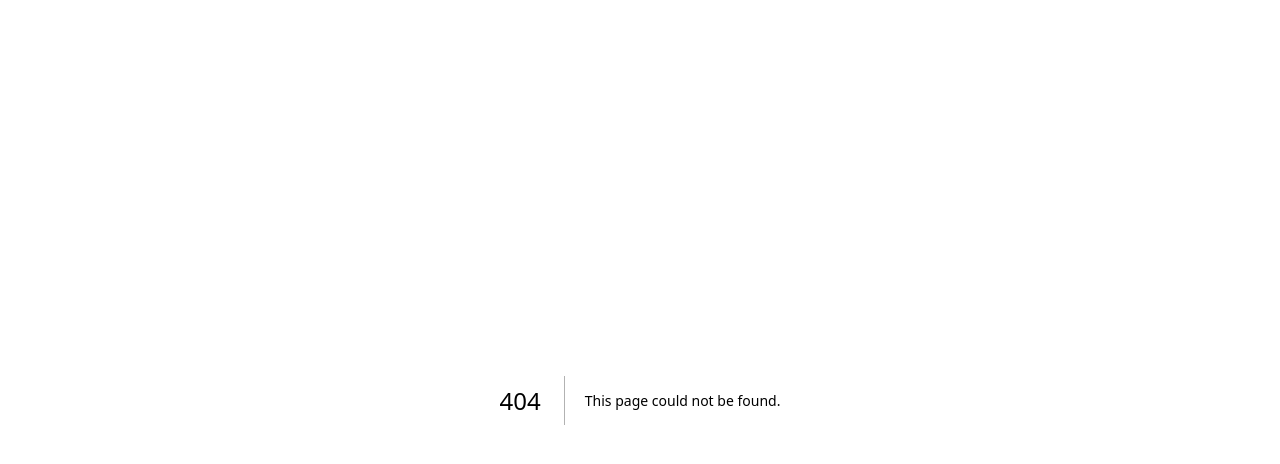
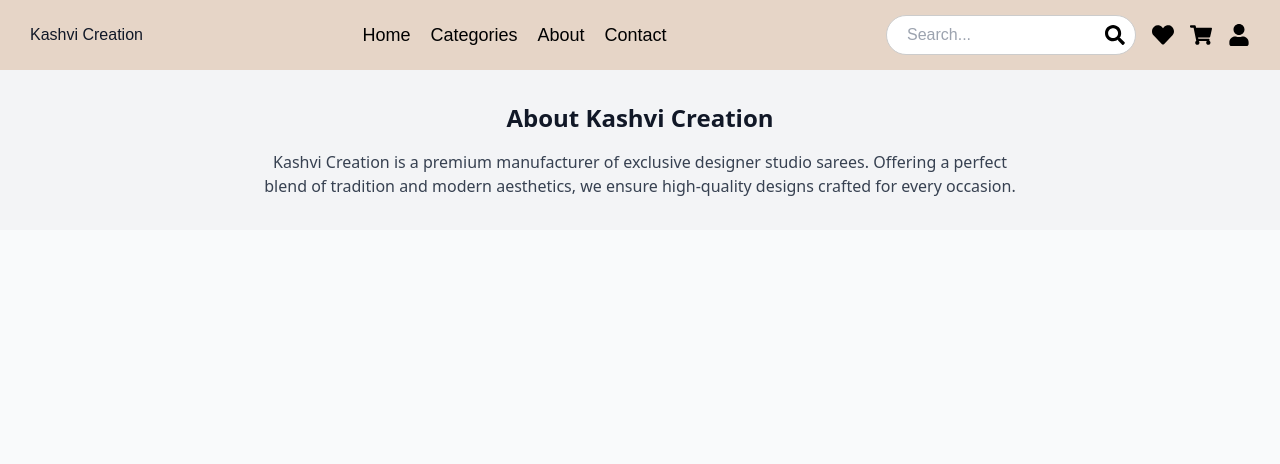
Before and after one commit to Abhishek-2532/GWOC-Project, a Next.js app in the folder kashvi-creation/: page /Pages/about in a window 1280 px wide. Before the commit this address had no page. Shown: the top 464 px of the page. Built offline with nearby package versions, Linux system fonts and the light colour scheme.

Commit message:
create styles and pages

```diff
--- a/kashvi-creation/src/app/Pages/About.js
+++ b/kashvi-creation/src/app/Pages/about/page.js
@@ -1,5 +1,5 @@
-import Navbar from "../components/Navbar";
-import About from "../components/About";
+import Navbar from "../../components/Navbar";
+import About from "../../components/About";
 
 export default function AboutPage() {
   return (
--- a/kashvi-creation/src/app/Pages/Categories.js
+++ b/kashvi-creation/src/app/Pages/categories/page.js
@@ -1,5 +1,5 @@
-import Navbar from "../components/Navbar";
-import Categories from "../components/Categories";
+import Navbar from "../../components/Navbar";
+import Categories from "../../components/Categories";
 
 export default function CategoriesPage() {
   return (
--- a/kashvi-creation/src/app/Pages/Contact.js
+++ b/kashvi-creation/src/app/Pages/contact/page.js
@@ -1,5 +1,5 @@
-import Navbar from "../components/Navbar";
-import Contact from "../components/Contact";
+import Navbar from "../../components/Navbar";
+import Contact from "../../components/Contact";
 
 export default function ContactPage() {
   return (
--- a/kashvi-creation/src/app/components/About.js
+++ b/kashvi-creation/src/app/components/About.js
@@ -1,3 +1,4 @@
+
 const About = () => {
     return (
       <section className="bg-gray-100 py-8 px-4">
--- a/kashvi-creation/src/app/components/Categories.js
+++ b/kashvi-creation/src/app/components/Categories.js
@@ -1,14 +1,29 @@
-const Categories = () => {
-    return (
-      <section className="py-8 px-4">
-        <h2 className="text-2xl font-bold text-center mb-4">Our Categories</h2>
-        <ul className="text-center">
-          <li className="text-lg text-gray-600">Designer Sarees</li>
-          <li className="text-lg text-gray-600">Silk Sarees</li>
-          <li className="text-lg text-gray-600">Party Wear Sarees</li>
-        </ul>
-      </section>
-    );
-  };
+"use client";
 
-  export default Categories;
+import Link from "next/link";
+import styles from "../styles/Categories.module.css";
+
+
+
+export default function Categories() {
+  const categories = [
+    { name: "Sarees", path: "/categories/sarees" },
+    { name: "Lehengas", path: "/categories/lehengas" },
+    { name: "Salwar Suits", path: "/categories/salwar-suits" },
+  ];
+
+  return (
+    <div className={styles.container}>
+      <h1 className="text-3xl font-bold text-center mb-6">Categories</h1>
+      <div className={styles.categoryGrid}>
+        {categories.map((category, index) => (
+          <Link key={index} href={category.path}>
+            <div className={styles.categoryCard}>
+              <h2 className={styles.categoryTitle}>{category.name}</h2>
+            </div>
+          </Link>
+        ))}
+      </div>
+    </div>
+  );
+}
--- a/kashvi-creation/src/app/components/Home.js
+++ b/kashvi-creation/src/app/components/Home.js
@@ -15,7 +15,7 @@ const Home = () => {
         <h2 className="text-2xl font-bold text-center mb-6">Featured Collection</h2>
         <div className="grid grid-cols-1 sm:grid-cols-2 md:grid-cols-3 gap-4">
           <div className="bg-white shadow-md p-4 rounded-lg">
-            <Image src="/saree1.jpg" alt="Saree 1" width={400} height={400} className="rounded-lg" />
+          <Image src="/https://images.unsplash.com/photo-1610030469839-f909584b43f1?q=80&w=1887&auto=format&fit=crop&ixlib=rb-4.0.3&ixid=M3wxMjA3fDB8MHxwaG90by1wYWdlfHx8fGVufDB8fHx8fA%3D%3D" alt="Saree 1" width={400} height={400} className="rounded-lg" />
             <h3 className="text-xl font-semibold mt-4">Elegant Red Saree</h3>
             <p className="text-gray-600">Design Number: KC101</p>
           </div>
--- a/kashvi-creation/src/app/components/Navbar.js
+++ b/kashvi-creation/src/app/components/Navbar.js
@@ -1,16 +1,39 @@
 import React from "react";
 import Link from "next/link";
+import { FaSearch, FaHeart, FaShoppingCart, FaUser } from "react-icons/fa";
+import styles from "./Navbar.module.css";
 
 const Navbar = () => {
   return (
-    <nav className="bg-[#e6d5c7] p-4 flex justify-between items-center">
-      <div className="text-xl font-bold">Kashvi Creation</div>
-      <ul className="flex gap-6">
-        <li><Link href="/">Home</Link></li>
-        <li><Link href="/categories">Categories</Link></li>
-        <li><Link href="/about">About</Link></li>
-        <li><Link href="/contact">Contact</Link></li>
+    <nav className={styles.navbar}>
+      {/* Left: Logo */}
+      <div className={styles.logo}>Kashvi Creation</div>
+
+      {/* Center: Navigation Links */}
+      <ul className={styles.navLinks}>
+        <li><Link href="/" className={styles.navLink}>Home</Link></li>
+        <li><Link href="/pages/categories" className={styles.navLink}>Categories</Link></li>
+        <li><Link href="/about" className={styles.navLink}>About</Link></li>
+        <li><Link href="/contact" className={styles.navLink}>Contact</Link></li>
       </ul>
+
+      {/* Right: Search Bar, Wishlist, Cart, and Profile Icons */}
+      <div className="flex gap-4 items-center">
+        {/* Search Bar */}
+        <div className={styles.searchContainer}>
+          <input type="text" placeholder="Search..." className={styles.searchInput} />
+          <FaSearch className={styles.icon} />
+        </div>
+
+        {/* Wishlist Icon */}
+        <FaHeart className={styles.icon} />
+
+        {/* Cart Icon */}
+        <FaShoppingCart className={styles.icon} />
+
+        {/* Profile Icon */}
+        <FaUser className={styles.icon} />
+      </div>
     </nav>
   );
 };
--- a/kashvi-creation/src/app/components/Navbar.module.css
+++ b/kashvi-creation/src/app/components/Navbar.module.css
@@ -1,3 +1,4 @@
+/* Navbar Container */
 .navbar {
   display: flex;
   justify-content: space-between;
@@ -7,39 +8,73 @@
   font-family: "Arial", sans-serif;
 }
 
-  .logo {
-    font-size: 24px;
-    font-weight: bold;
+/* Search Bar Styling */
+.searchContainer {
+  position: relative;
+  display: flex;
+  align-items: center;
+  border: 1px solid #ccc;
+  border-radius: 20px;
+  background-color: white;
+  padding: 5px 10px;
+  width: 250px;
+  height: 40px;
+}
+
+.searchInput {
+  border: none;
+    outline: none;
+    padding: 5px 10px;
+    width: 100%;
+    height: 100%;
+    border-radius: 20px;
+    font-size: 16px;
+}
+
+/* Search Icon Positioned Inside Input */
+.searchIcon {
+  position: absolute;
+    right: 10px;
+    color: #888;
+    cursor: pointer;
+    transition: color 0.3s ease-in-out;
+}
+
+.searchIcon:hover {
   color: black;
 }
 
-  .nav-links {
+/* Navigation Links */
+.navLinks {
   list-style: none;
   display: flex;
   gap: 20px;
 }
 
-  .nav-links li a {
+.navLink {
   text-decoration: none;
   color: black;
   font-size: 18px;
+  font-weight: 500;
+  transition: color 0.3s ease-in-out;
 }
 
-  .nav-links li a:hover {
-    color: #b08c74;
+.navLink:hover {
+  color: #8a5a44;
 }
 
-  .nav-icons {
-    display: flex;
-    gap: 15px;
+.navLink:active {
+  color: #5a3a2c;
 }
 
+/* Icons Styling */
 .icon {
-    font-size: 20px;
+  font-size: 22px;
   cursor: pointer;
   color: black;
+  transition: color 0.3s ease-in-out;
 }
 
 .icon:hover {
-    color: #b08c74;
+  color: #8a5a44;
 }
--- /dev/null
+++ b/kashvi-creation/src/app/styles/Categories.module.css
@@ -0,0 +1,32 @@
+.container {
+    max-width: 1200px;
+    margin: auto;
+    padding: 2rem;
+  }
+
+  .categoryGrid {
+    display: grid;
+    grid-template-columns: repeat(auto-fit, minmax(250px, 1fr));
+    gap: 1.5rem;
+  }
+
+  .categoryCard {
+    background-color: rgb(247, 247, 247);
+    padding: 1.5rem;
+    border-radius: 10px;
+    box-shadow: 0 4px 6px rgba(0, 0, 0, 0.1);
+    text-align: center;
+    cursor: pointer;
+    transition: transform 0.3s ease, box-shadow 0.3s ease;
+  }
+
+  .categoryCard:hover {
+    transform: translateY(-5px);
+    box-shadow: 0 6px 12px rgba(0, 0, 0, 0.15);
+  }
+
+  .categoryTitle {
+    font-size: 1.25rem;
+    font-weight: bold;
+    color: #333;
+  }
```
Lines whose indentation alone changed are shown as unchanged.
